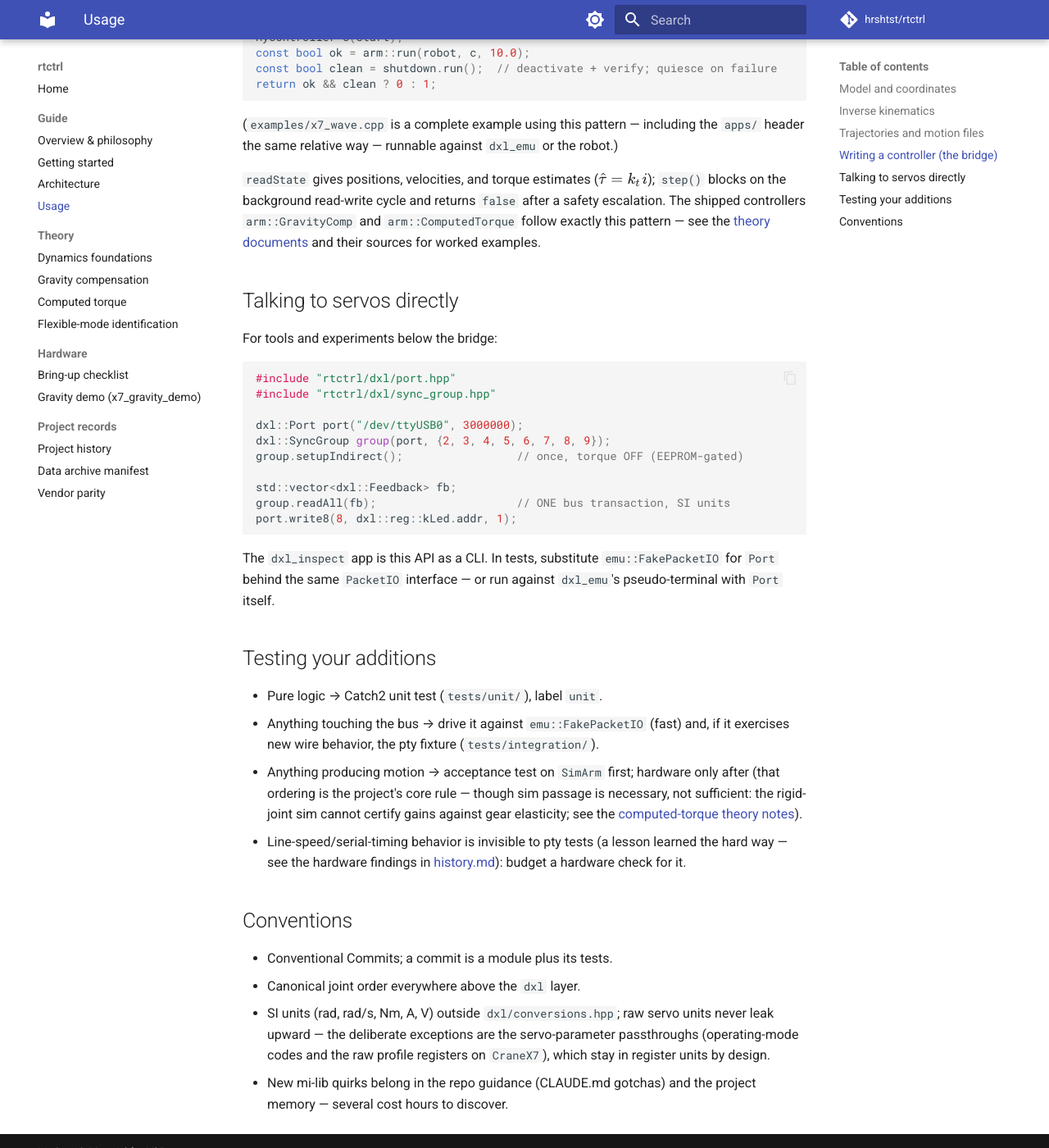
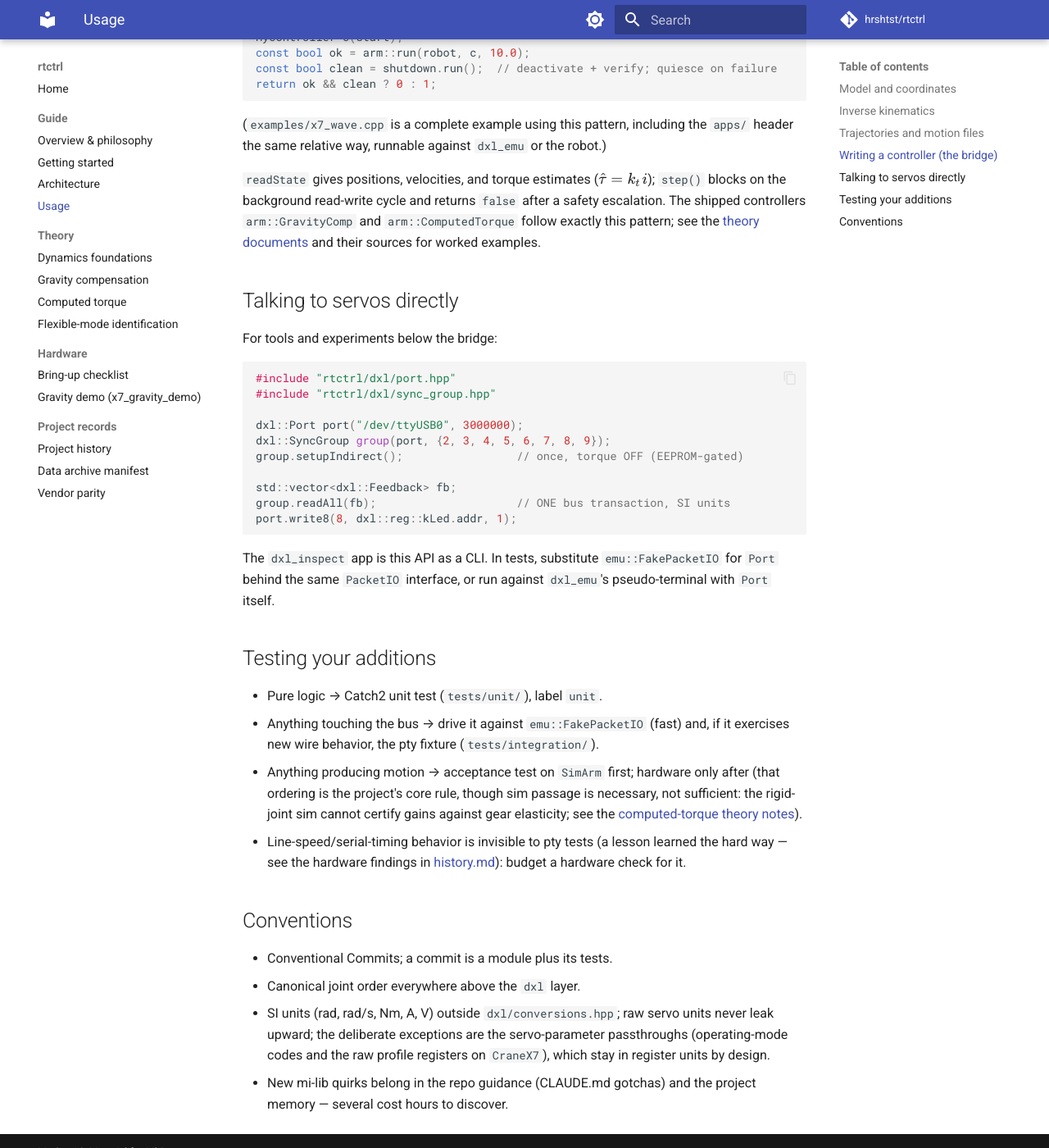
Before and after one commit to hrshtst/rtctrl, an MkDocs documentation site: the page built from docs/guide/usage.md, in a window 1280 px wide and 1400 px high, scrolled down 2835 px. Shown: the whole window at 82% size. Built offline with MkDocs 1.6.1 and Material for MkDocs 9.7.7, drawn with Linux system fonts in a browser that asks for light colours; comment, search, counter and statistics services are not loaded; some of the changed text lies outside the part shown.

````diff
--- a/docs/guide/usage.md
+++ b/docs/guide/usage.md
@@ -23,7 +23,7 @@ chain.fk(q9);                   // forward kinematics
 ```
 
 `ChainModel::chain()` exposes the underlying `rkChain*` for any roki
-API not wrapped yet — the wrappers are conveniences, not a wall.
+API not wrapped yet: the wrappers are conveniences, not a wall.
 Model loading resolves mesh paths relative to the `.ztk` file (the
 mi-lib convention), so it works from any working directory.
 
@@ -46,7 +46,7 @@ if (!result.converged) {
 
 `IkResult` carries position/attitude residuals, the iteration count,
 and joint-limit/finiteness flags. The solver uses roki's
-Levenberg–Marquardt iteration with the error-damped equation solver —
+Levenberg–Marquardt iteration with the error-damped equation solver;
 it converges at reachable singular poses (that robustness is pinned by
 tests).
 
@@ -112,7 +112,7 @@ arm::run(sim, c, /*seconds=*/10.0);   // read → update → write → step
 ```
 
 **On the robot** (identical controller code; this listing is written
-as an in-repo program — the verified-shutdown guard it uses is the
+as an in-repo program: the verified-shutdown guard it uses is the
 apps' shared plumbing, not part of the installed library API):
 
 ```cpp
@@ -146,15 +146,15 @@ const bool clean = shutdown.run();  // deactivate + verify; quiesce on failure
 return ok && clean ? 0 : 1;
 ```
 
-(`examples/x7_wave.cpp` is a complete example using this pattern —
-including the `apps/` header the same relative way — runnable against
+(`examples/x7_wave.cpp` is a complete example using this pattern,
+including the `apps/` header the same relative way, runnable against
 `dxl_emu` or the robot.)
 
 `readState` gives positions, velocities, and torque estimates
 ($\hat\tau = k_t\,i$); `step()` blocks on the background read-write
 cycle and returns `false` after a safety escalation. The shipped
 controllers `arm::GravityComp` and `arm::ComputedTorque` follow
-exactly this pattern — see the
+exactly this pattern; see the
 [theory documents](../theory/gravity-compensation.md) and their
 sources for worked examples.
 
@@ -176,7 +176,7 @@ port.write8(8, dxl::reg::kLed.addr, 1);
 ```
 
 The `dxl_inspect` app is this API as a CLI. In tests, substitute
-`emu::FakePacketIO` for `Port` behind the same `PacketIO` interface —
+`emu::FakePacketIO` for `Port` behind the same `PacketIO` interface,
 or run against `dxl_emu`'s pseudo-terminal with `Port` itself.
 
 ## Testing your additions
@@ -186,7 +186,7 @@ or run against `dxl_emu`'s pseudo-terminal with `Port` itself.
   (fast) and, if it exercises new wire behavior, the pty fixture
   (`tests/integration/`).
 - Anything producing motion → acceptance test on `SimArm` first;
-  hardware only after (that ordering is the project's core rule —
+  hardware only after (that ordering is the project's core rule,
   though sim passage is necessary, not sufficient: the rigid-joint sim
   cannot certify gains against gear elasticity; see the
   [computed-torque theory notes](../theory/computed-torque.md#what-the-hardware-taught-us)).
@@ -199,7 +199,7 @@ or run against `dxl_emu`'s pseudo-terminal with `Port` itself.
 - Conventional Commits; a commit is a module plus its tests.
 - Canonical joint order everywhere above the `dxl` layer.
 - SI units (rad, rad/s, Nm, A, V) outside `dxl/conversions.hpp`;
-  raw servo units never leak upward — the deliberate exceptions are
+  raw servo units never leak upward; the deliberate exceptions are
   the servo-parameter passthroughs (operating-mode codes and the raw
   profile registers on `CraneX7`), which stay in register units by
   design.
````
